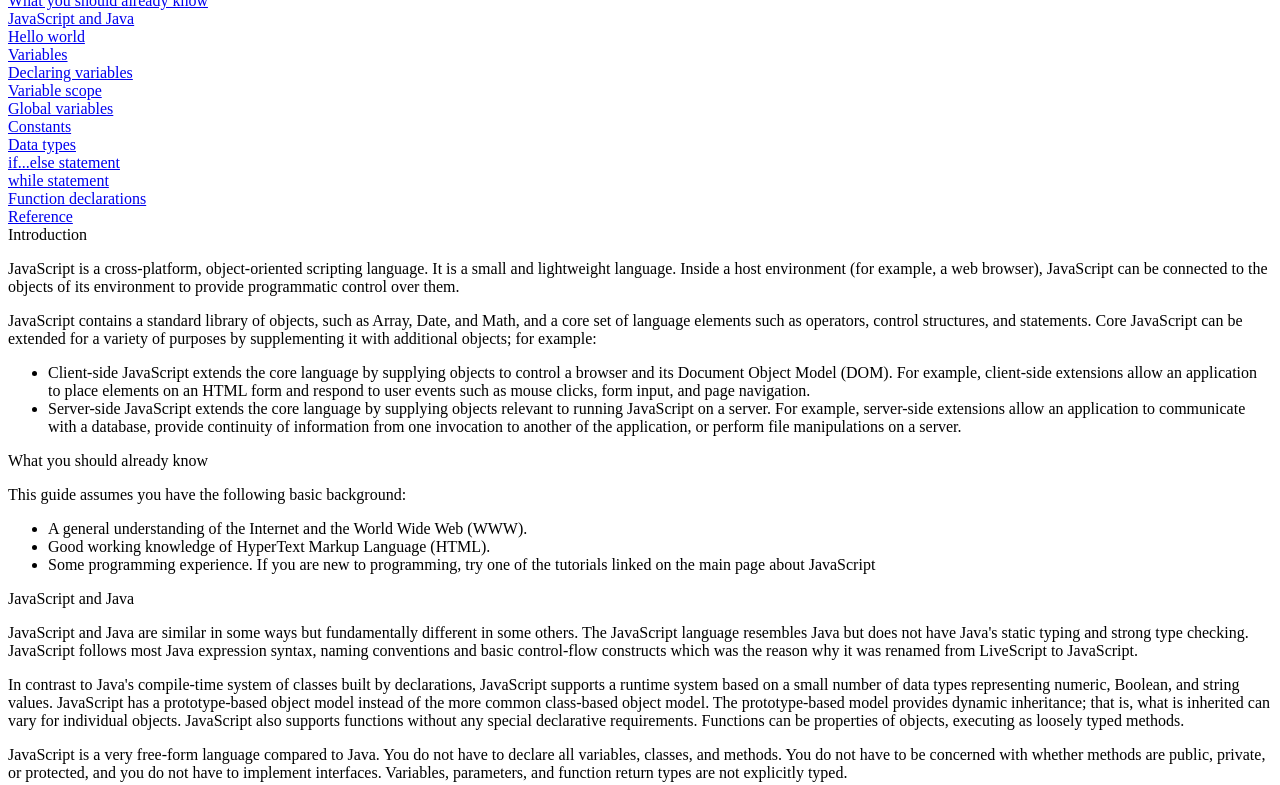
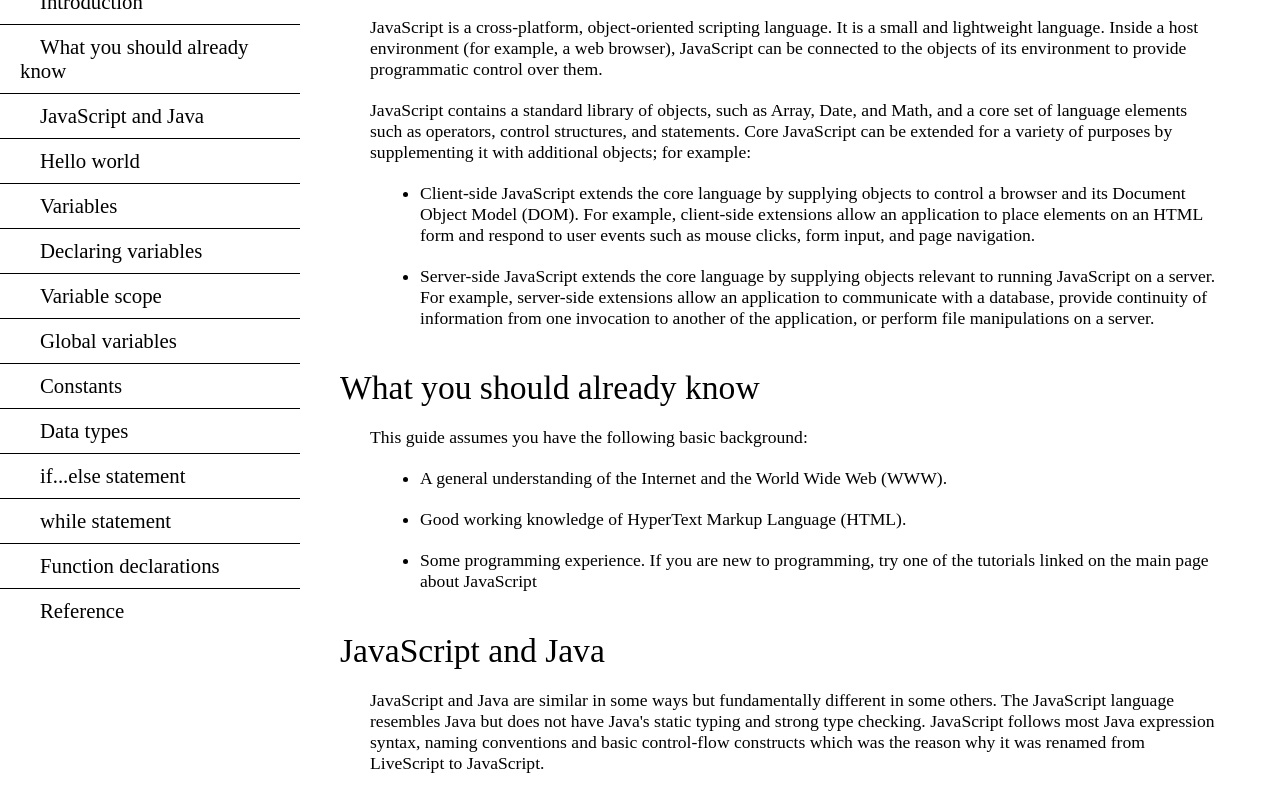
Before and after one commit to ShekarYenagandula/JS-Documentation, a plain HTML site: page index.html in a window 1280 px wide. Shown: the part 81-866 px from the top of the page. Drawn offline with Linux system fonts and the light colour scheme.

Commit message:
Update index.html

```diff
--- a/index.html
+++ b/index.html
@@ -1,4 +1,14 @@
-    <main id="main">
+<!DOCTYPE html>
+<html lang="en" >
+<head>
+  <meta charset="UTF-8">
+  <title>CodePen - FCC: Technical Documentation Page</title>
+  <link rel="stylesheet" href="./style.css">
+
+</head>
+<body>
+<!-- partial:index.partial.html -->
+<main id="main">
         <section id="main-index">
             <h1>JS Documentation</h1>
             <div id="index">
@@ -213,3 +223,7 @@
         </div>
         </section>
     </main>
+<!-- partial -->
+
+</body>
+</html>
```
